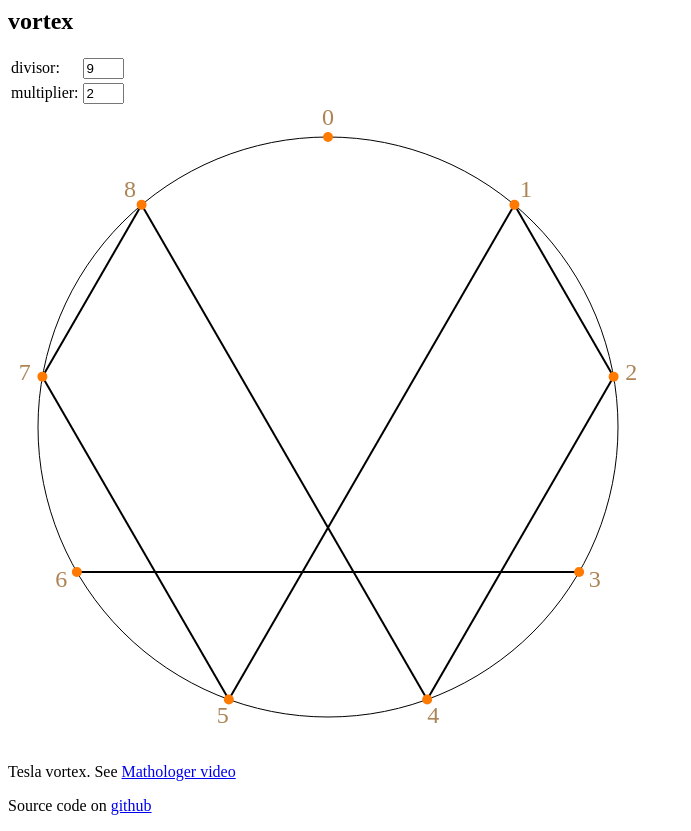
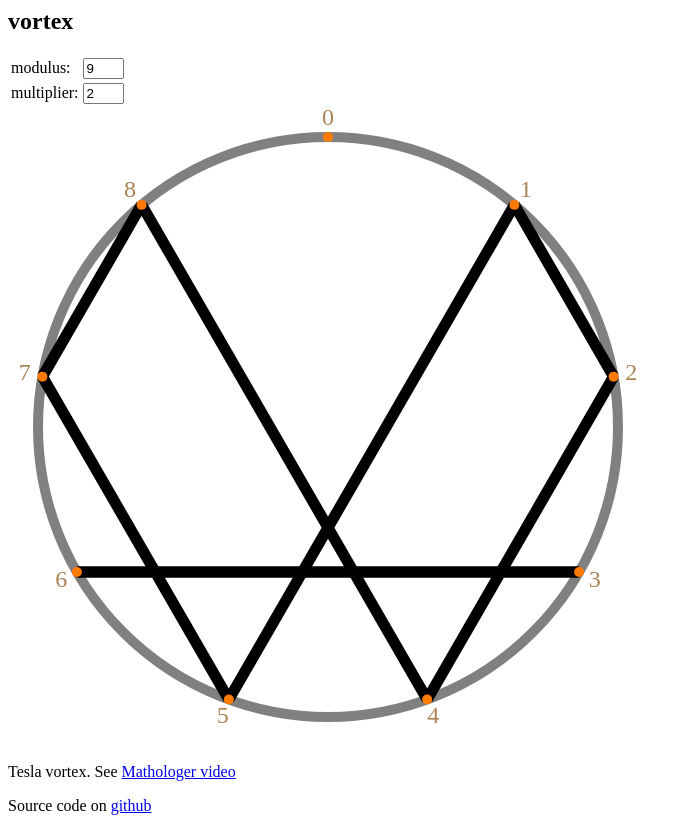
Before and after one commit to paolini/vortex, a plain HTML site: page index.html in a window 1280 px wide. Shown: the whole page, without its empty margins (0-691 px from the left). Drawn offline with Linux system fonts and the light colour scheme.

Commit message:
vary linewidth

```diff
--- a/index.html
+++ b/index.html
@@ -6,7 +6,7 @@
         <h2>vortex</h2>
         <table>
             <tr>
-                <td>divisor:</td>
+                <td>modulus:</td>
                 <td><input id="input_d" name="d" value="9" size="2"></td>
             </tr>
             <tr>
--- a/vortex.js
+++ b/vortex.js
@@ -19,13 +19,17 @@ function draw() {
     }
 
     ctx.clearRect(0,0,canvas.width,canvas.height);
+
     // ctx.lineJoin = "round";
-    ctx.drawStyle = "black";
+    ctx.lineWidth = 10.0;
+    ctx.strokeStyle = "#808080";
     ctx.beginPath();
     ctx.arc(center_x, center_y, r, 0, 2*Math.PI);
     ctx.stroke();
 
-    ctx.lineWidth = 2.0;
+    ctx.strokeStyle = "#000000";
+    ctx.lineWidth = 10.0 / Math.log(d);
+    ctx.lineWidth = 100/d;
     for (var i=0;i<d;++i) {
         ctx.beginPath();
         ctx.moveTo(x(i, r), y(i, r));
```
